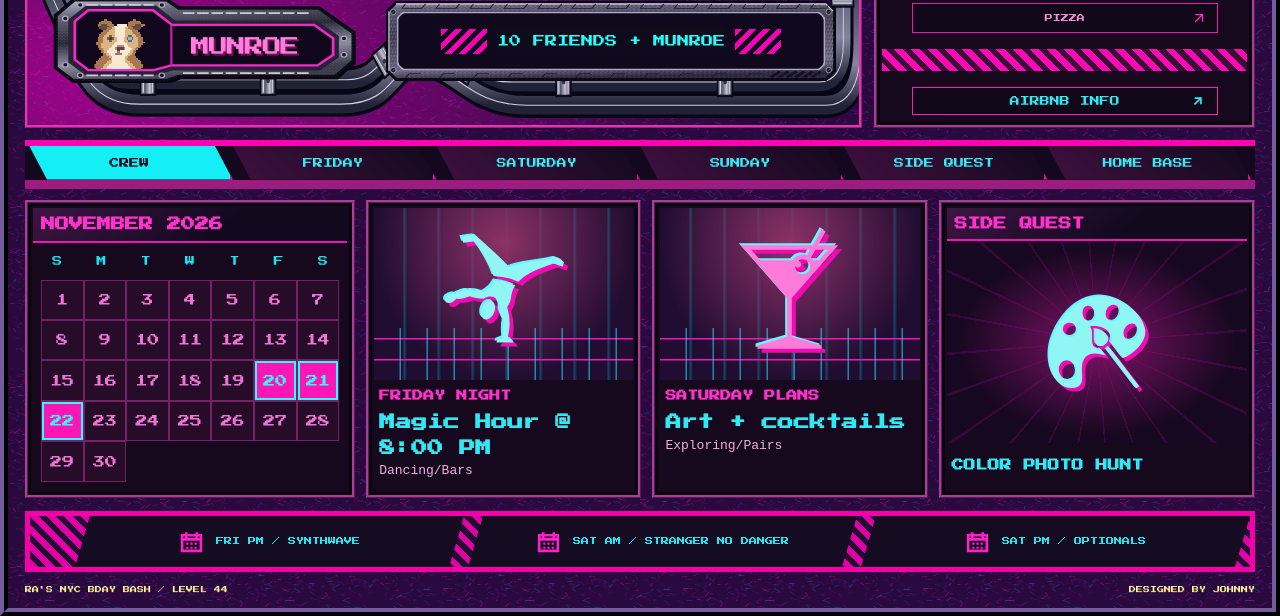
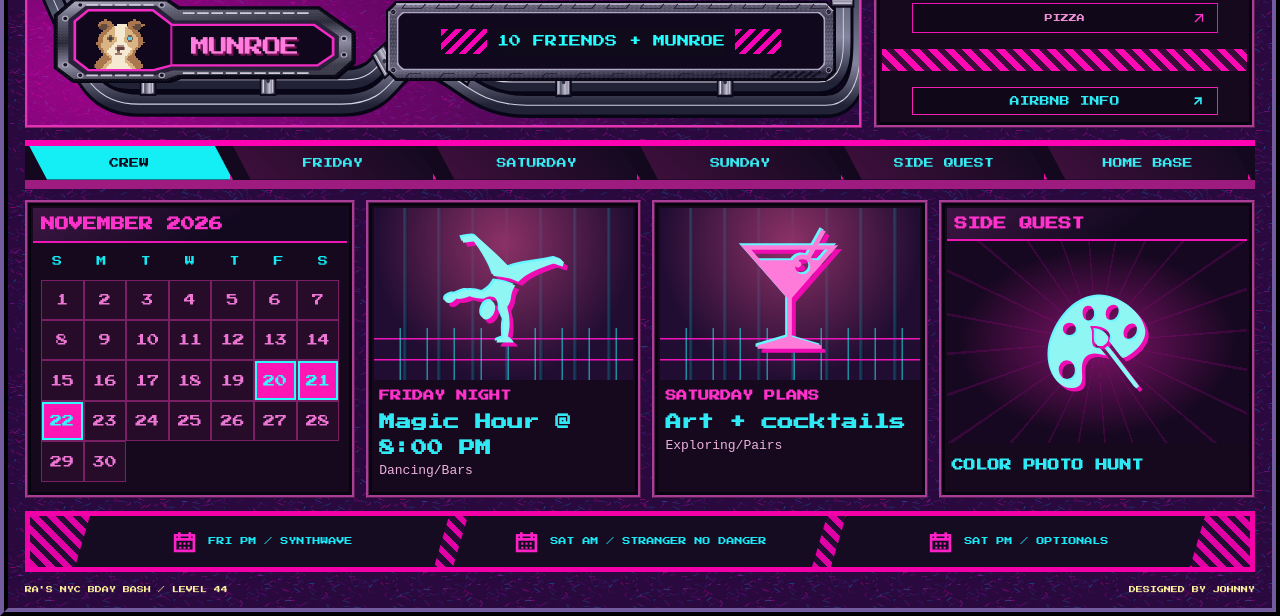
Before and after one commit to Pythonidaer/nyc-bday-bash, a plain HTML site: page dist/index.html in a window 1280 px wide. Shown: the part 576-1192 px from the top of the page. Drawn offline with Linux system fonts and the light colour scheme.

Commit message:
fixed alignment of bars

```diff
--- a/dist/style.css
+++ b/dist/style.css
@@ -459,3 +459,10 @@ dialog h3+ul.restaurant-list>li:first-child{padding-top:0}
   .top>span{margin-left:4px}
   .day-prefix{display:none}
 }
+
+/* The schedule bar only padded the hazard stripes on the left, so that
+   band stayed wider at every width. Match the right side. The button
+   slant is unchanged, so the two bands mirror: wider at the top left,
+   wider at the bottom right. */
+.ticker{padding-right:45px}
+@media(max-width:960px){.ticker{padding-right:20px}}
```
